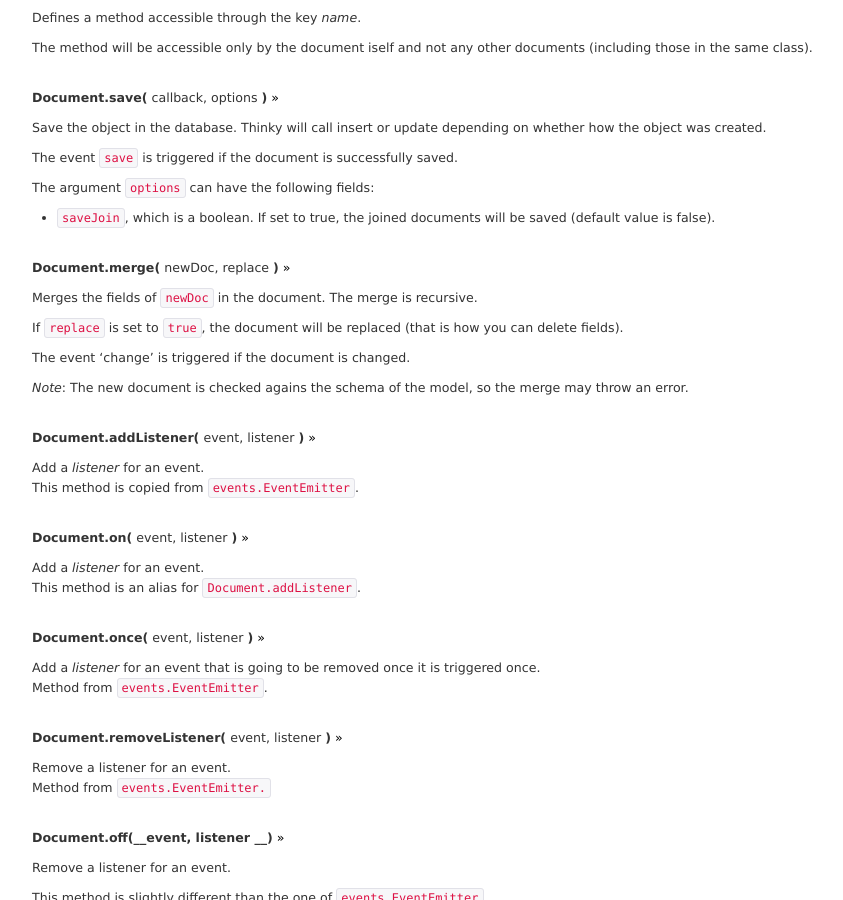
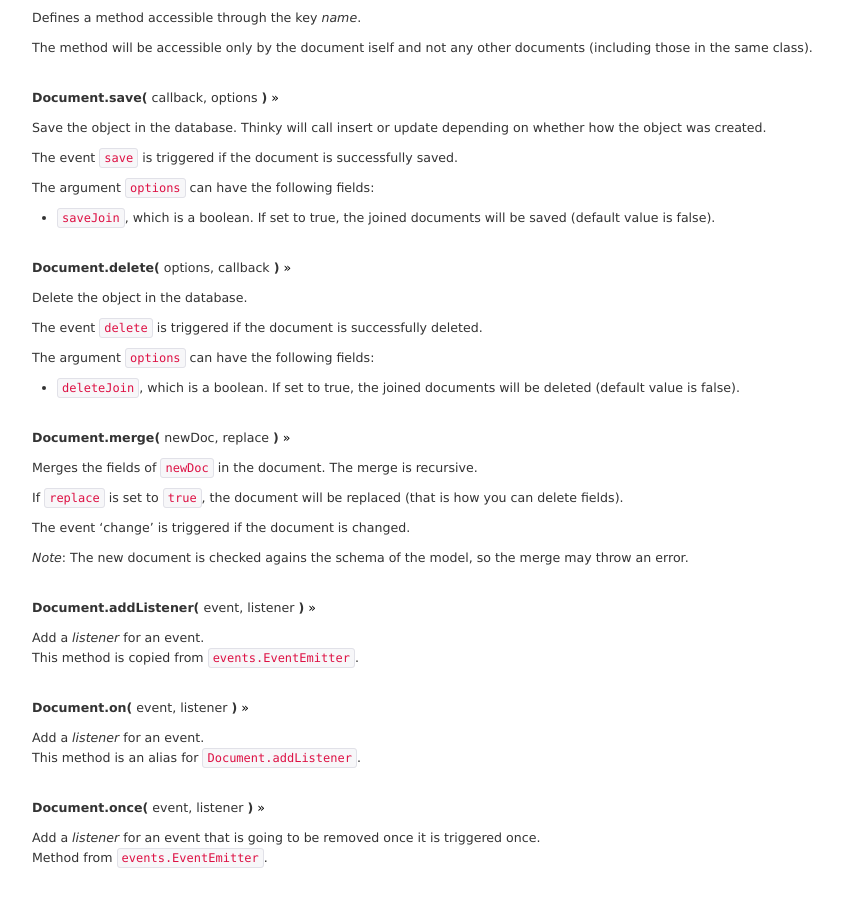
Before and after one commit to neumino/thinky, a Jekyll site: the page built from documentation.md, in a window 1280 px wide and 900 px high, scrolled down 9116 px. Shown: the whole window, without its empty margins (158-1001 px from the left). Built offline with Jekyll 4.4.1, drawn with Linux system fonts in a browser that asks for light colours; Markdown is read by kramdown in place of the engine named in the settings.

Commit message:
Add docs for Document.delete

```diff
--- a/documentation.md
+++ b/documentation.md
@@ -591,6 +591,17 @@
 
 - `saveJoin`, which is a boolean. If set to true, the joined documents will be saved (default value is false).
 
+<a id="document.delete" class="anchor"></a>
+__Document.delete(__ options, callback __)__ [»](#document.delete)
+
+Delete the object in the database.
+
+The event `delete` is triggered if the document is successfully deleted.
+
+The argument `options` can have the following fields:
+
+- `deleteJoin`, which is a boolean. If set to true, the joined documents will be deleted (default value is false).
+
 
 <a id="document.merge" class="anchor"></a>
 __Document.merge(__ newDoc, replace __)__ [»](#document.merge)
```
